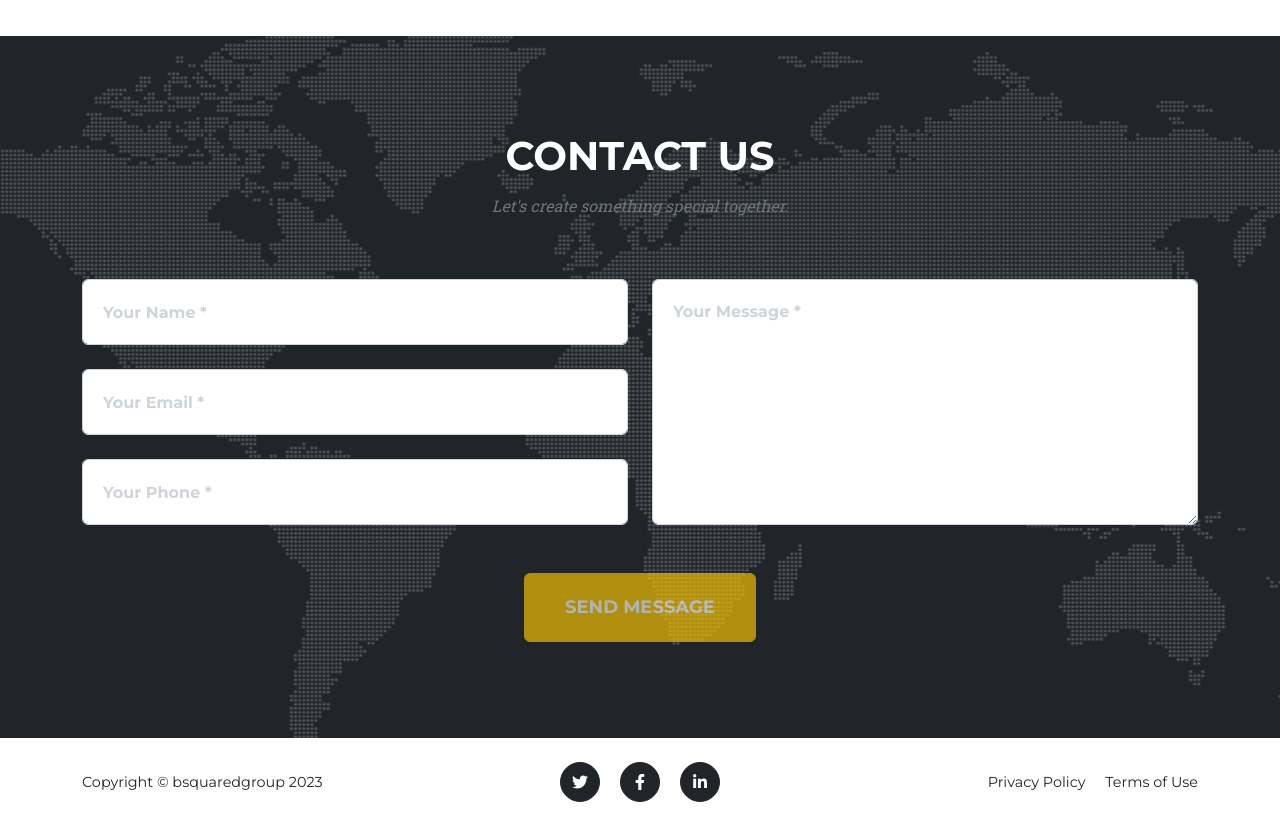
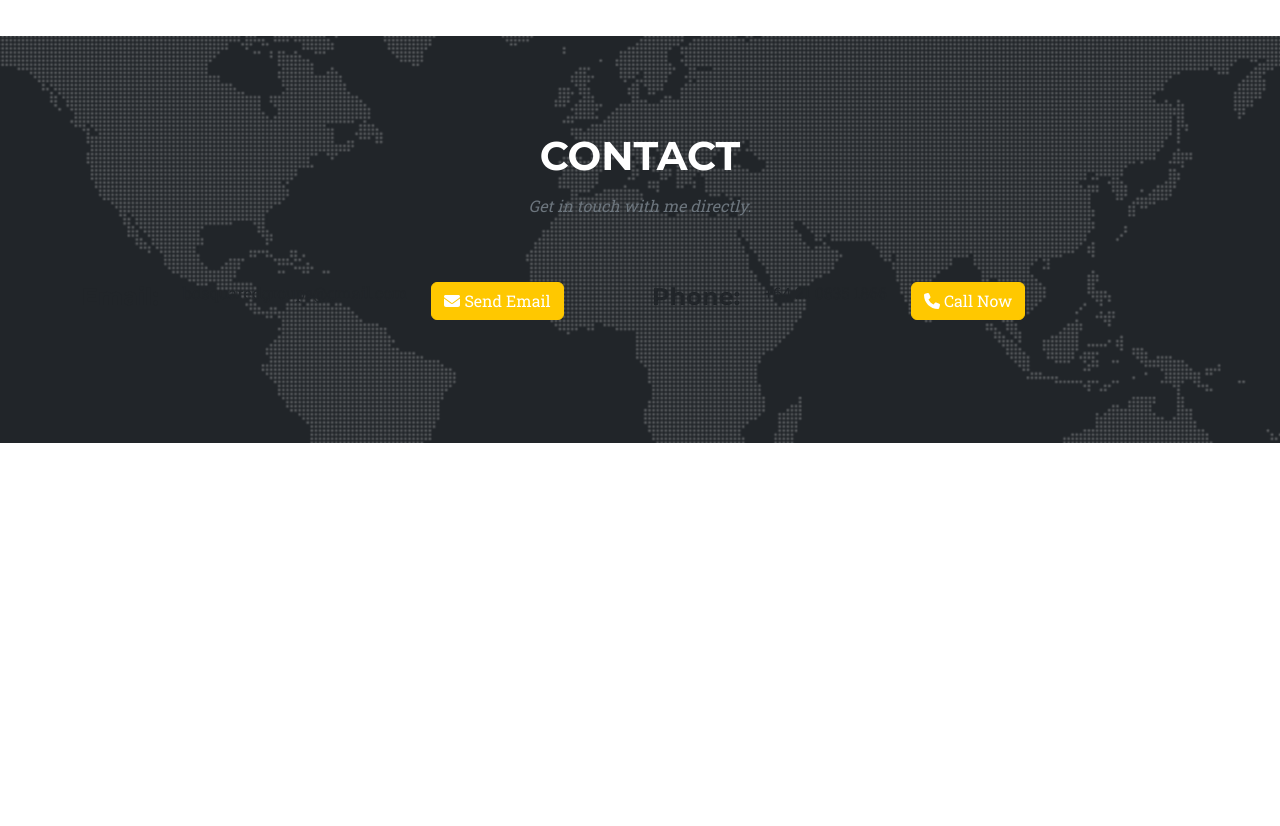
Before and after one commit to bsquaredgroup/books, a plain HTML site: page index.html in a window 1280 px wide. Shown: the part 5440-6266 px from the top of the page. After the commit the page ends 5883 px from the top, so only its background shows below. Drawn offline with nearby package versions, Linux system fonts and the light colour scheme.

Commit message:
Update index.html

```diff
--- a/index.html
+++ b/index.html
@@ -297,82 +297,31 @@
             </div>
         </div>
         <!-- Contact-->
+        <!-- Contact-->
         <section class="page-section" id="contact">
             <div class="container">
                 <div class="text-center">
-                    <h2 class="section-heading text-uppercase">Contact Us</h2>
-                    <h3 class="section-subheading text-muted">Let's create something special together.</h3>
+                    <h2 class="section-heading text-uppercase">Contact</h2>
+                    <h3 class="section-subheading text-muted">Get in touch with me directly.</h3>
                 </div>
-                <!-- * * * * * * * * * * * * * * *-->
-                <!-- * * SB Forms Contact Form * *-->
-                <!-- * * * * * * * * * * * * * * *-->
-                <!-- This form is pre-integrated with SB Forms.-->
-                <!-- To make this form functional, sign up at-->
-                <!-- https://startbootstrap.com/solution/contact-forms-->
-                <!-- to get an API token!-->
-                <form id="contactForm" data-sb-form-api-token="API_TOKEN">
-                    <div class="row align-items-stretch mb-5">
-                        <div class="col-md-6">
-                            <div class="form-group">
-                                <!-- Name input-->
-                                <input class="form-control" id="name" type="text" placeholder="Your Name *" data-sb-validations="required" />
-                                <div class="invalid-feedback" data-sb-feedback="name:required">A name is required.</div>
-                            </div>
-                            <div class="form-group">
-                                <!-- Email address input-->
-                                <input class="form-control" id="email" type="email" placeholder="Your Email *" data-sb-validations="required,email" />
-                                <div class="invalid-feedback" data-sb-feedback="email:required">An email is required.</div>
-                                <div class="invalid-feedback" data-sb-feedback="email:email">Email is not valid.</div>
-                            </div>
-                            <div class="form-group mb-md-0">
-                                <!-- Phone number input-->
-                                <input class="form-control" id="phone" type="tel" placeholder="Your Phone *" data-sb-validations="required" />
-                                <div class="invalid-feedback" data-sb-feedback="phone:required">A phone number is required.</div>
-                            </div>
-                        </div>
-                        <div class="col-md-6">
-                            <div class="form-group form-group-textarea mb-md-0">
-                                <!-- Message input-->
-                                <textarea class="form-control" id="message" placeholder="Your Message *" data-sb-validations="required"></textarea>
-                                <div class="invalid-feedback" data-sb-feedback="message:required">A message is required.</div>
-                            </div>
+                <div class="row">
+                    <div class="col-lg-6 mb-4">
+                        <div class="d-flex align-items-center">
+                            <h4 class="me-4">Email:</h4>
+                            <p>bdsquaredgroups@gmail.com</p>
+                            <a class="btn btn-primary ms-4" href="mailto:bdsquaredgroups@gmail.com">
+                                <i class="fas fa-envelope"></i> Send Email
+                            </a>
                         </div>
                     </div>
-                    <!-- Submit success message-->
-                    <!---->
-                    <!-- This is what your users will see when the form-->
-                    <!-- has successfully submitted-->
-                    <div class="d-none" id="submitSuccessMessage">
-                        <div class="text-center text-white mb-3">
-                            <div class="fw-bolder">Form submission successful!</div>
-                            To activate this form, sign up at
-                            <br />
-                            <a href="https://startbootstrap.com/solution/contact-forms">https://startbootstrap.com/solution/contact-forms</a>
+                    <div class="col-lg-6">
+                        <div class="d-flex align-items-center">
+                            <h4 class="me-4">Phone:</h4>
+                            <p>+64 21 0835 1866</p>
+                            <a class="btn btn-primary ms-4" href="tel:+642108351866">
+                                <i class="fas fa-phone"></i> Call Now
+                            </a>
                         </div>
-                    </div>
-                    <!-- Submit error message-->
-                    <!---->
-                    <!-- This is what your users will see when there is-->
-                    <!-- an error submitting the form-->
-                    <div class="d-none" id="submitErrorMessage"><div class="text-center text-danger mb-3">Error sending message!</div></div>
-                    <!-- Submit Button-->
-                    <div class="text-center"><button class="btn btn-primary btn-xl text-uppercase disabled" id="submitButton" type="submit">Send Message</button></div>
-                </form>
-            </div>
-        </section>
-        <!-- Footer-->
-        <footer class="footer py-4">
-            <div class="container">
-                <div class="row align-items-center">
-                    <div class="col-lg-4 text-lg-start">Copyright &copy; bsquaredgroup 2023</div>
-                    <div class="col-lg-4 my-3 my-lg-0">
-                        <a class="btn btn-dark btn-social mx-2" href="#!" aria-label="Twitter"><i class="fab fa-twitter"></i></a>
-                        <a class="btn btn-dark btn-social mx-2" href="#!" aria-label="Facebook"><i class="fab fa-facebook-f"></i></a>
-                        <a class="btn btn-dark btn-social mx-2" href="#!" aria-label="LinkedIn"><i class="fab fa-linkedin-in"></i></a>
-                    </div>
-                    <div class="col-lg-4 text-lg-end">
-                        <a class="link-dark text-decoration-none me-3" href="#!">Privacy Policy</a>
-                        <a class="link-dark text-decoration-none" href="#!">Terms of Use</a>
                     </div>
                 </div>
             </div>
```
